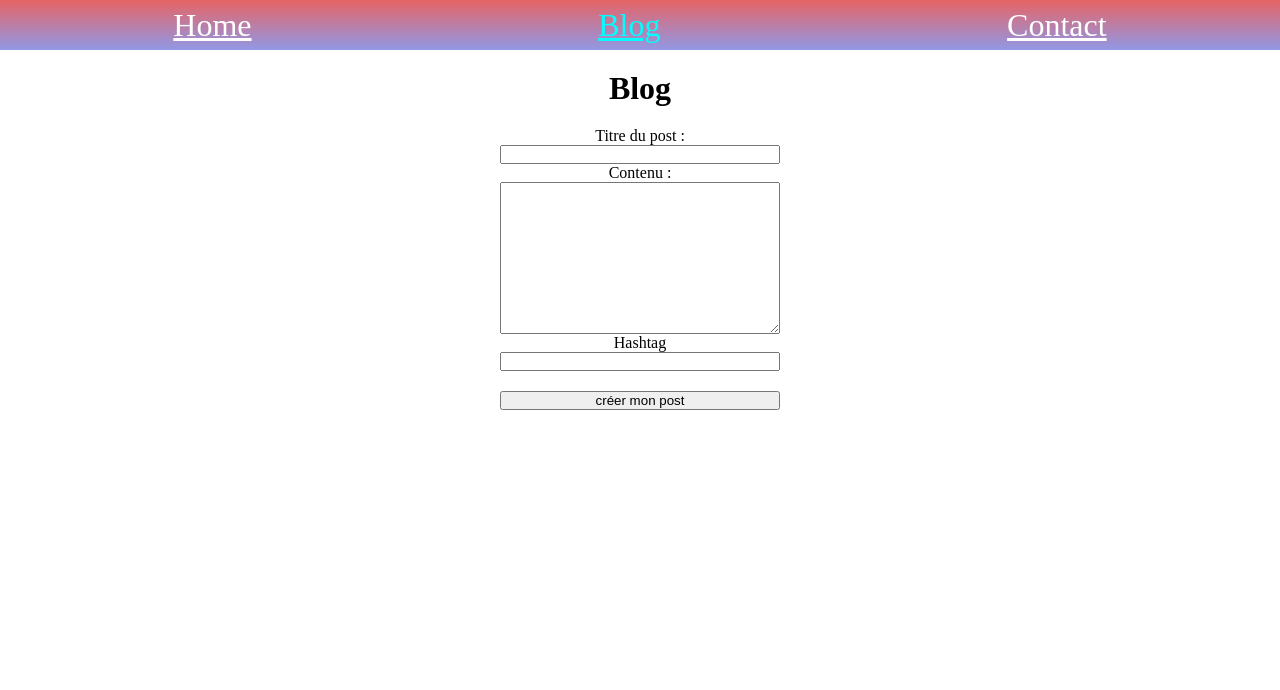
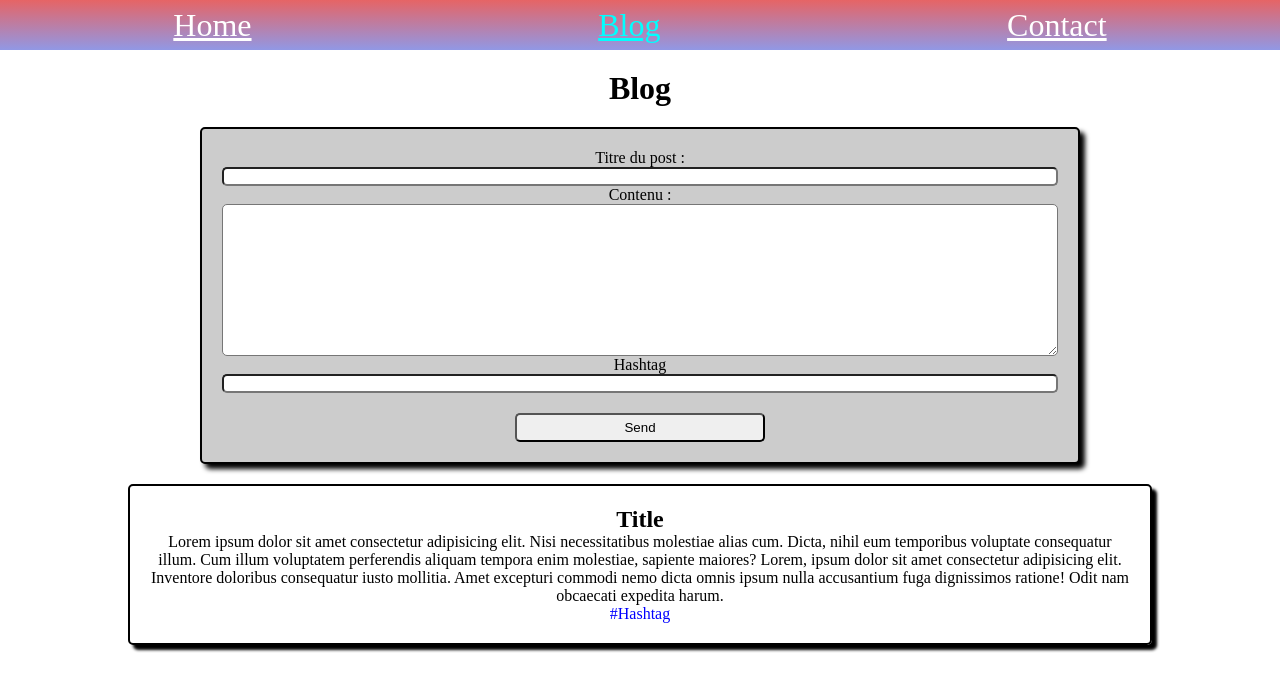
Before and after one commit to julienPardoel/projetdevblog, a React (Create React App) app: page /blog in a window 1280 px wide. Shown: the top 690 px of the page. Built offline with nearby package versions, Linux system fonts and the light colour scheme.

Commit message:
style blog

```diff
--- a/package.json
+++ b/package.json
@@ -6,6 +6,7 @@
     "@testing-library/jest-dom": "^5.11.9",
     "@testing-library/react": "^11.2.5",
     "@testing-library/user-event": "^12.7.2",
+    "axios": "^0.21.1",
     "node-sass": "^5.0.0",
     "react": "^17.0.1",
     "react-dom": "^17.0.1",
--- a/src/components/Formulaire.js
+++ b/src/components/Formulaire.js
@@ -1,13 +1,31 @@
-import React, {useState} from 'react'
+import React, { useState, useEffect } from 'react'
+
 
 const Formulaire = () => {
-    const [title, setTitle] = useState('')
-    const [content, setContent] = useState('')
-    const [tags, setTags] = useState([])
-    const [submit, setSubmit] = useState(false)
+
+    const [title,setTitle] = useState("");
+    const [content,setContent] = useState("");
+    const [tags,setTags] = useState([]);
+    const [submit,setSubmit] = useState(false);
+    const [post,setPost] = useState([]);
+
+
+    useEffect(() => {
+        console.log(post)
+    }, [post])
+
+    const handleSubmit = (e) => {
+        e.preventDefault();
+        setSubmit(true);
+        setPost({
+            ...{title},
+            ...{content},
+            ...{tags}
+        });
+    }
     return (
         <div className="formulaire">
-            <form className="post-form">
+            <form className="post-form" onSubmit={handleSubmit}>
                 <label htmlFor="post-title">Titre du post :</label>
                 <input type="text" name="post-title" id="post-title" value={title} onChange={(e)=>setTitle(e.target.value)}/>
 
@@ -21,7 +39,7 @@ const Formulaire = () => {
                     setTags(newTags);
                 }}/>
 
-                <input type="submit" id="submit-post" value="créer mon post"/>
+                <input type="submit" id="submit-post" value="Send"/>
             </form>
 
         </div>
--- a/src/pages/Blog.js
+++ b/src/pages/Blog.js
@@ -8,8 +8,13 @@ const Blog = () => {
             <Navigation />
             <h1>Blog</h1>
             <Formulaire />
-
-
+            <article>
+                <h2>Title</h2>
+                <p>Lorem ipsum dolor sit amet consectetur adipisicing elit. Nisi necessitatibus molestiae alias cum. Dicta, nihil eum temporibus voluptate consequatur illum. Cum illum voluptatem perferendis aliquam tempora enim molestiae, sapiente maiores? Lorem, ipsum dolor sit amet consectetur adipisicing elit. Inventore doloribus consequatur iusto mollitia. Amet excepturi commodi nemo dicta omnis ipsum nulla accusantium fuga dignissimos ratione! Odit nam obcaecati expedita harum.
+                    <br/>
+                    <a>#Hashtag</a>
+                </p>
+            </article>
         </div>
     )
 }
--- a/src/pages/NotFound.js
+++ b/src/pages/NotFound.js
@@ -3,8 +3,7 @@ import React from 'react'
 const NotFound = () => {
     return (
         <div className="notFound">
-            <h1>Erreur 404</h1>
-            <h2>Page non trouvée...</h2>
+            <h1>error 404</h1>
         </div>
     )
 }
--- a/src/styles/_blog.scss
+++ b/src/styles/_blog.scss
@@ -1,6 +1,26 @@
 .blog{
     text-align: center;
     h1{
-        margin-top: 20px
+        margin: 20px 0 20px 0;
+    }
+    article{
+        border: 2px solid black;
+        border-radius: 5px;
+        width:80vw;
+        display: flex;
+        flex-direction: column;
+        margin: auto;
+        padding: 20px;
+        margin-top: 20px;
+        box-shadow: 5px 5px 3px;
+        p{
+            a{
+                color:blue;
+            }
+        }
+    }
+    article:hover{
+        cursor: pointer;
+        background-color: rgb(204, 204, 204);
     }
 }
--- a/src/styles/_notfound.scss
+++ b/src/styles/_notfound.scss
@@ -1,7 +1,9 @@
 .notFound{
     text-align: center;
-    background-color: black;
-    color: white;
-    font-size: 3rem;
-    height: 100vh;
+    h1{
+        margin-top: 20px;
+    }
+    h1:hover{
+
+    }
 }
--- a/src/styles/components/_formulaire.scss
+++ b/src/styles/components/_formulaire.scss
@@ -1,12 +1,31 @@
 .formulaire{
     .post-form{
+        box-shadow: 5px 5px 5px;
+        border: 2px solid black;
         display: flex;
         flex-direction: column;
-        margin: 20px 500px 0 500px;
+        padding: 20px;
+        background-color: rgb(204, 204, 204);
+        border-radius: 5px;
+        margin: 20px 200px 0 200px;
+        input{
+            border-radius: 5px;
+        }
+        textarea{
+            border-radius: 5px;
+        }
+        #post-tags{
+            margin-bottom: 20px;
+        }
         #submit-post{
-            margin-top: 20px;
+            padding: 5px;
+            width: 30%;
+            margin: auto;
+        }
+        #submit-post:hover{
+            cursor: pointer;
+            border: 2px solid black;
+            box-shadow: 1px 1px 5px;
         }
     }
-
-
 }
```
Also changed, not shown: src/components/Article.js (added, +11 -0 lines), src/data/data.js (added, +44 -0 lines), public/manifest.json (deleted), 1 other file (tests, documents, lock files or other folders).
